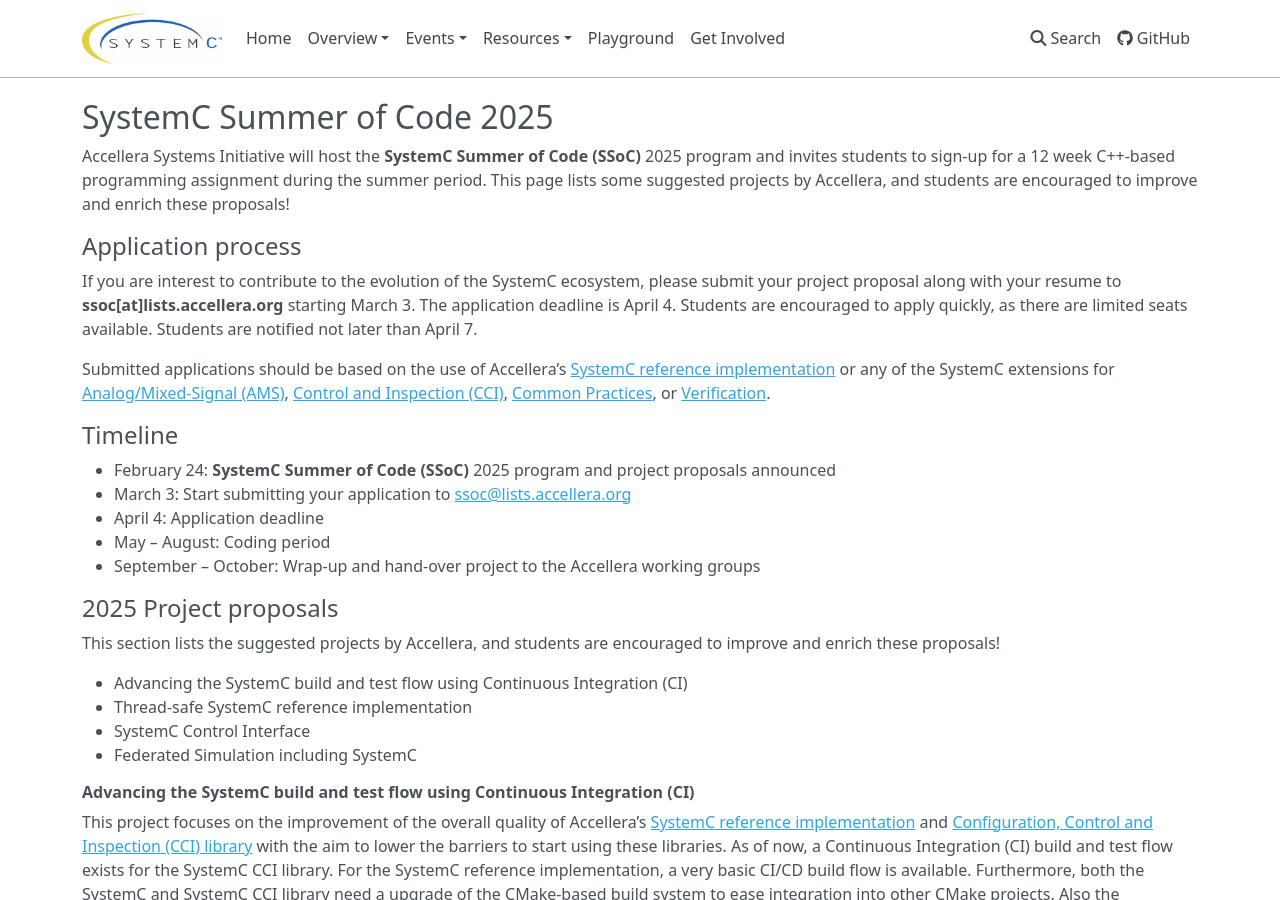
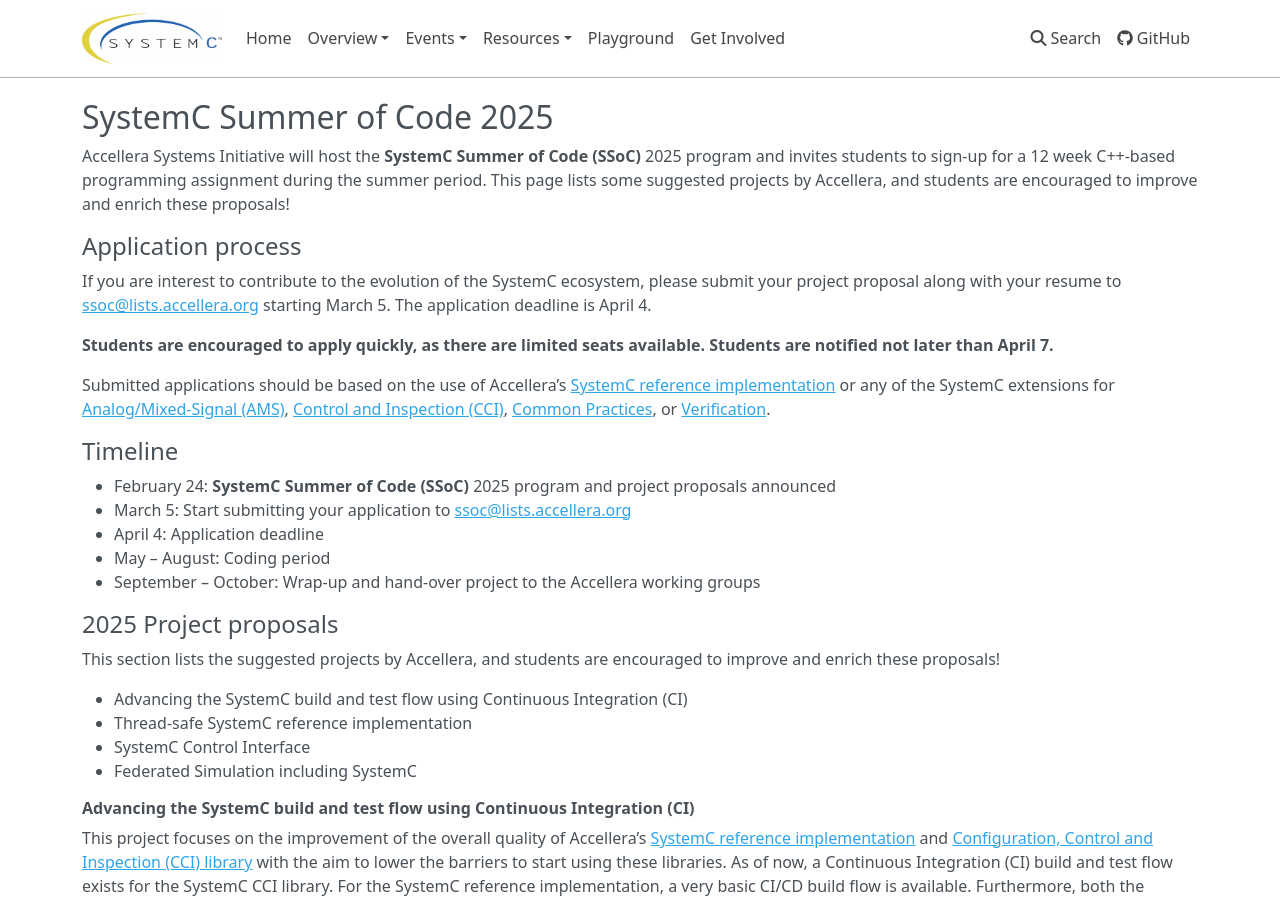
Before and after one commit to accellera-official/systemc.org, an MkDocs documentation site: the page built from docs/ssoc2025.md, in a window 1280 px wide and 900 px high. Built offline with MkDocs 1.6.1, drawn with Linux system fonts in a browser that asks for light colours; nearby versions of some CDN libraries.

```diff
--- a/docs/ssoc2025.md
+++ b/docs/ssoc2025.md
@@ -5,14 +5,16 @@
 
 ## Application process
 
-If you are interest to contribute to the evolution of the SystemC ecosystem, please submit your project proposal along with your resume to **ssoc[at]lists.accellera.org** starting March 3. The application deadline is April 4. Students are encouraged to apply quickly, as there are limited seats available. Students are notified not later than April 7.
+If you are interest to contribute to the evolution of the SystemC ecosystem, please submit your project proposal along with your resume to [ssoc@lists.accellera.org](mailto:ssoc@lists.accellera.org) starting March 5. The application deadline is April 4.
+
+**Students are encouraged to apply quickly, as there are limited seats available. Students are notified not later than April 7.**
 
 Submitted applications should be based on the use of Accellera’s [SystemC reference implementation][1] or any of the SystemC extensions for [Analog/Mixed-Signal (AMS)][2], [Control and Inspection (CCI)][3], [Common Practices][4], or [Verification][5].
 
 ## Timeline
 
  * February 24: **SystemC Summer of Code (SSoC)** 2025 program and project proposals announced
- * March 3: Start submitting your application to [ssoc@lists.accellera.org](mailto:ssoc@lists.accellera.org)
+ * March 5: Start submitting your application to [ssoc@lists.accellera.org](mailto:ssoc@lists.accellera.org)
  * April 4: Application deadline
  * May – August: Coding period
  * September – October: Wrap-up and hand-over project to the Accellera working groups
```
Also changed, not shown: docs/index.md (+7 -7 lines), docs/images/systemc-summer-of-code-logo-2-1500.png (added), docs/images/systemc-summer-of-code-logo-2-500.png (added).
